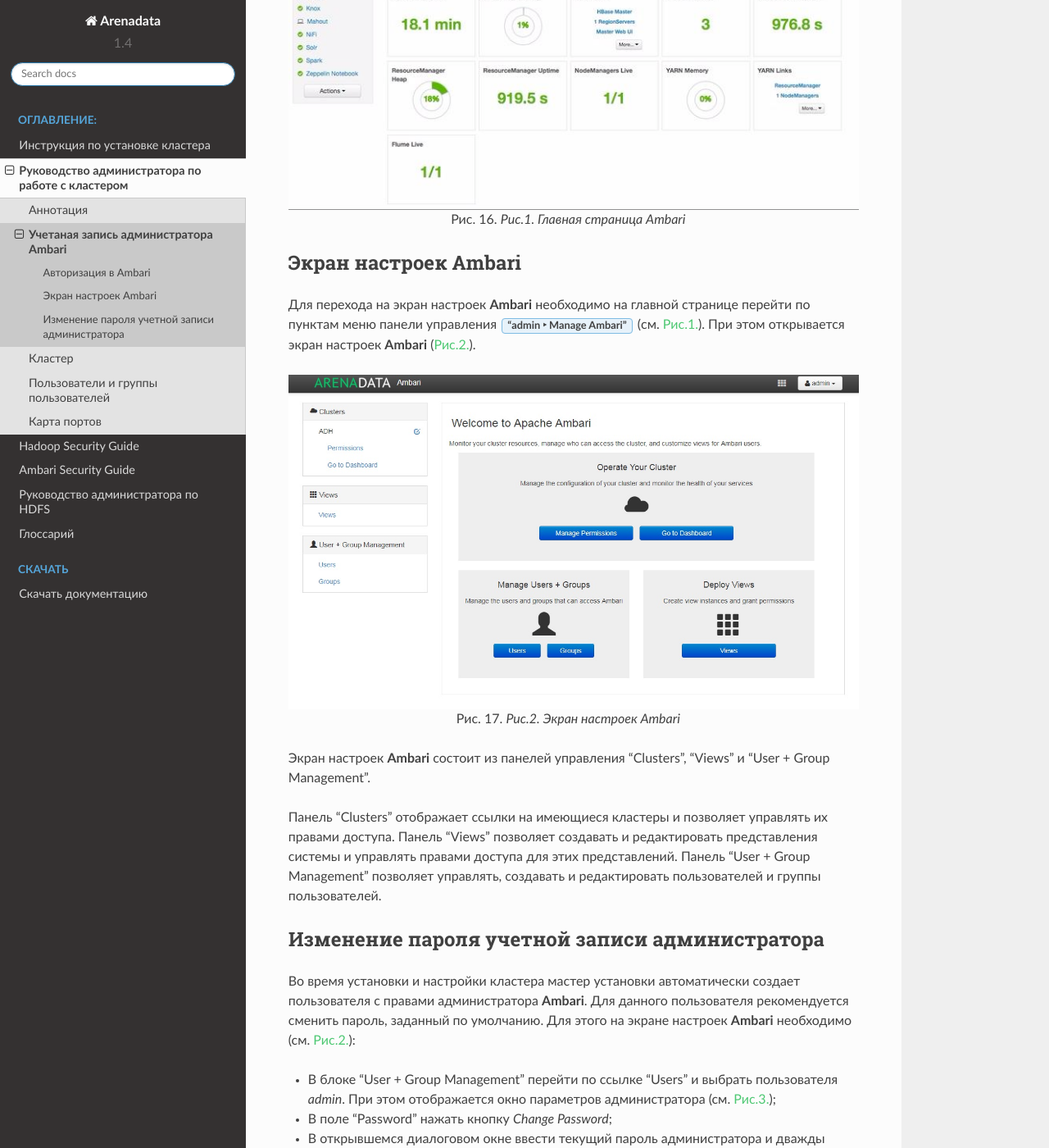
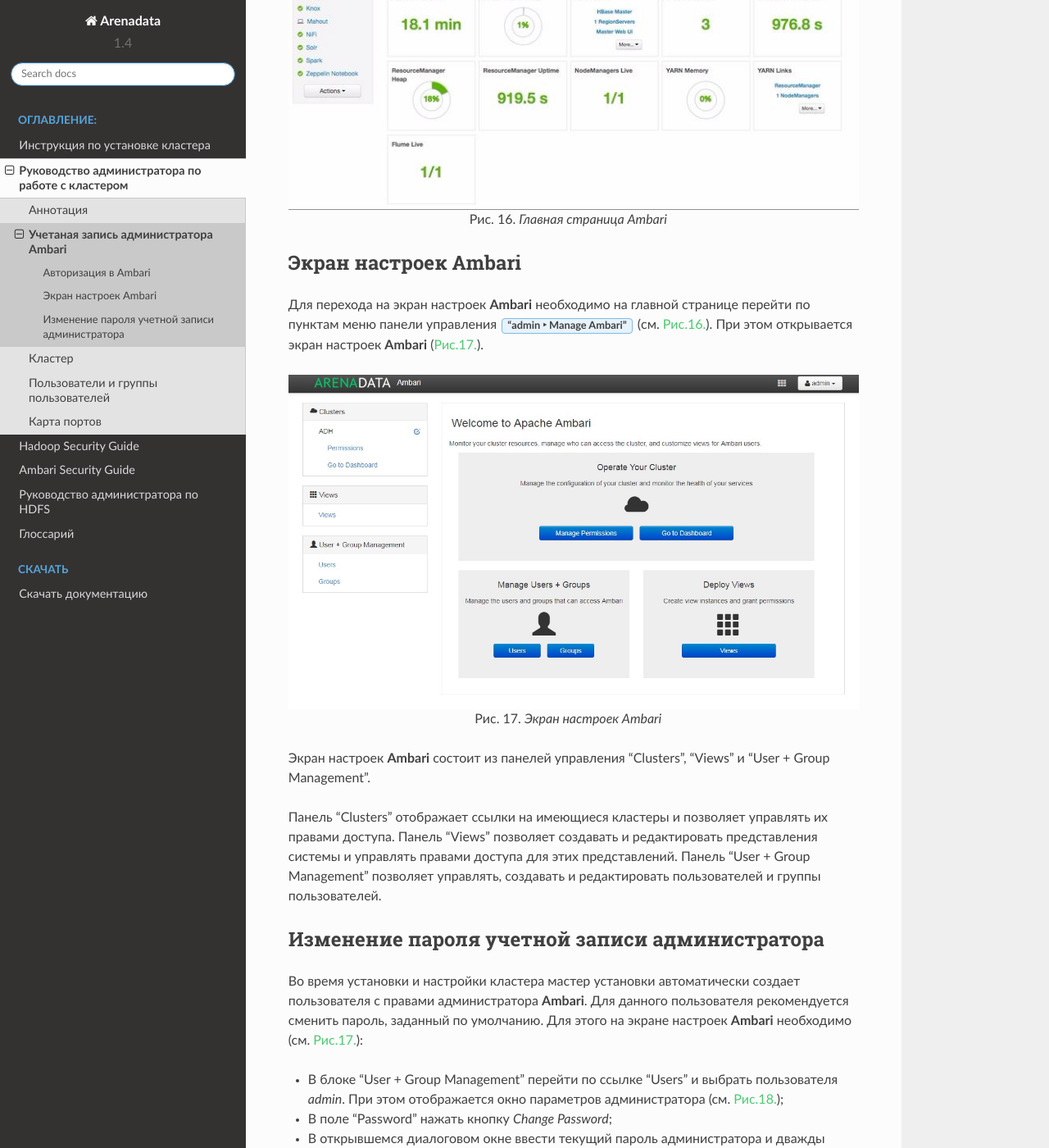
Before and after one commit to arenadata/docs_adps, a Sphinx documentation site: the page built from source/administration/account.rst, in a window 1280 px wide and 1400 px high, scrolled down 965 px. Shown: the whole window at 82% size. Built offline with Sphinx 7.4.7 and the Read the Docs theme 2.0.0, drawn with Linux system fonts in a browser that asks for light colours; some of the changed text lies outside the part shown.

Commit message:
Update account.rst

```diff
--- a/source/administration/account.rst
+++ b/source/administration/account.rst
@@ -20,28 +20,28 @@
 +	Имя пользователя: *admin*;
 +	Пароль: *admin*.
 
-При корректном вводе данных открывается главная страница **Ambari**, на которой отображаются компоненты **Ambari** и их метрики (:ref:`Рис.1.<admin-img-1>`).
+При корректном вводе данных открывается главная страница **Ambari**, на которой отображаются компоненты **Ambari** и их метрики (:numref:`Рис.%s.<admin-img-1>`).
 
 .. _admin-img-1:
 
 .. figure:: imgs/admin_pic.1.*
    :align: center
 
-   Рис.1. Главная страница Ambari
+   Главная страница Ambari
 
 
 Экран настроек Ambari
 ^^^^^^^^^^^^^^^^^^^^^
 
 
-Для перехода на экран настроек **Ambari** необходимо на главной странице перейти по пунктам меню панели управления :menuselection:`"admin --> Manage Ambari"` (см. :ref:`Рис.1.<admin-img-1>`). При этом открывается экран настроек **Ambari** (:ref:`Рис.2.<admin-img-2>`).
+Для перехода на экран настроек **Ambari** необходимо на главной странице перейти по пунктам меню панели управления :menuselection:`"admin --> Manage Ambari"` (см. :numref:`Рис.%s.<admin-img-1>`). При этом открывается экран настроек **Ambari** (:numref:`Рис.%s.<admin-img-2>`).
 
 .. _admin-img-2:
 
 .. figure:: imgs/admin_pic.2.*
    :align: center
 
-   Рис.2. Экран настроек Ambari
+   Экран настроек Ambari
 
 Экран настроек **Ambari** состоит из панелей управления "Clusters", "Views" и "User + Group Management".
 
@@ -53,9 +53,9 @@
 Изменение пароля учетной записи администратора
 ^^^^^^^^^^^^^^^^^^^^^^^^^^^^^^^^^^^^^^^^^^^^^^
 
-Во время установки и настройки кластера мастер установки автоматически создает пользователя с правами администратора **Ambari**. Для данного пользователя рекомендуется сменить пароль, заданный по умолчанию. Для этого на экране настроек **Ambari** необходимо (см. :ref:`Рис.2.<admin-img-2>`):
+Во время установки и настройки кластера мастер установки автоматически создает пользователя с правами администратора **Ambari**. Для данного пользователя рекомендуется сменить пароль, заданный по умолчанию. Для этого на экране настроек **Ambari** необходимо (см. :numref:`Рис.%s.<admin-img-2>`):
 
-+	В блоке "User + Group Management" перейти по ссылке "Users" и выбрать пользователя *admin*. При этом отображается окно параметров администратора (см. :ref:`Рис.3.<admin-img-3>`);
++	В блоке "User + Group Management" перейти по ссылке "Users" и выбрать пользователя *admin*. При этом отображается окно параметров администратора (см. :numref:`Рис.%s.<admin-img-3>`);
 +	В поле "Password" нажать кнопку *Change Password*;
 +	В открывшемся диалоговом окне ввести текущий пароль администратора и дважды указать новый пароль;
 +	Нажать кнопку *ОК* для сохранения нового пароля.
@@ -65,4 +65,4 @@
 .. figure:: imgs/admin_pic.3.*
    :align: center
 
-   Рис.3. Параментры администратора
+   Параментры администратора
```
